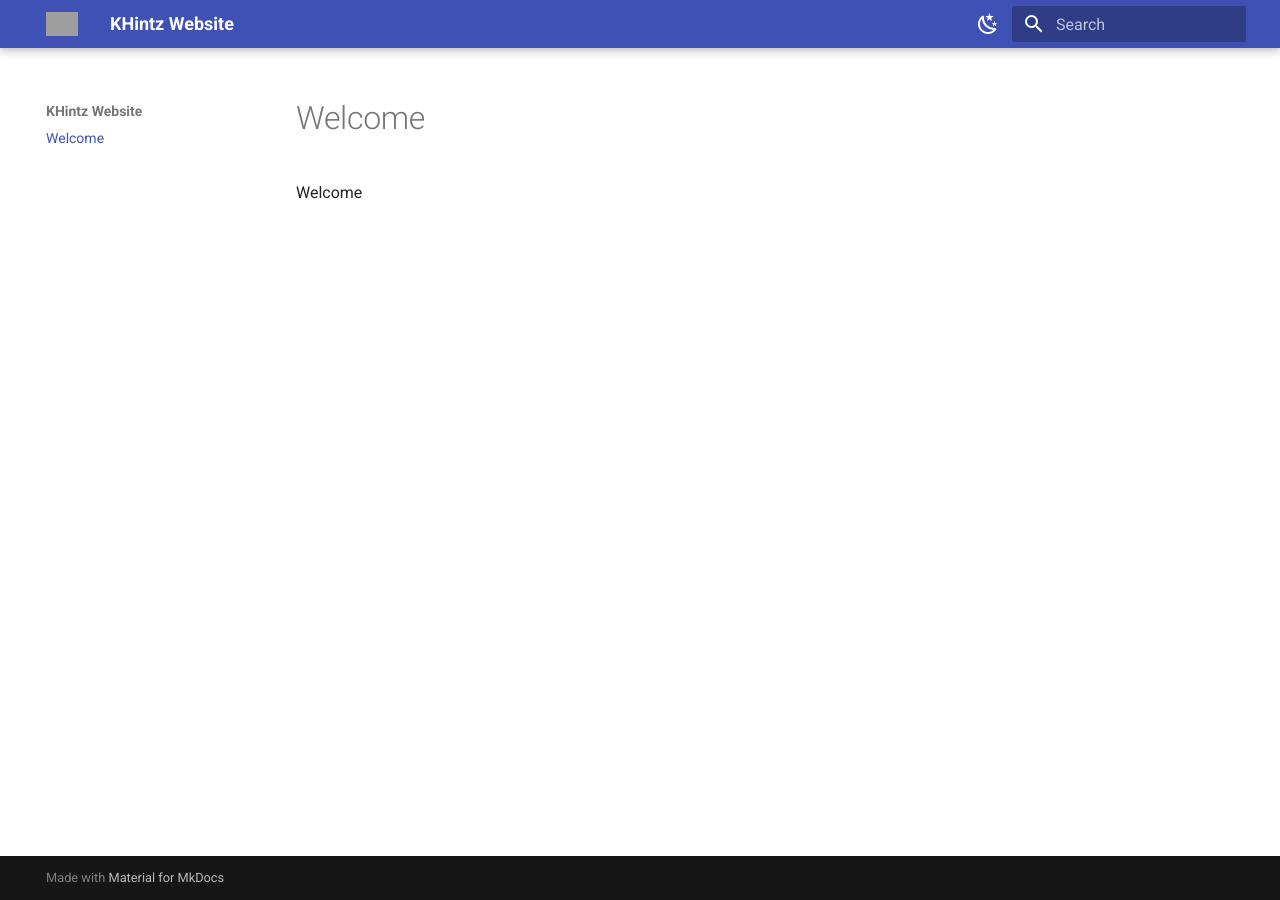
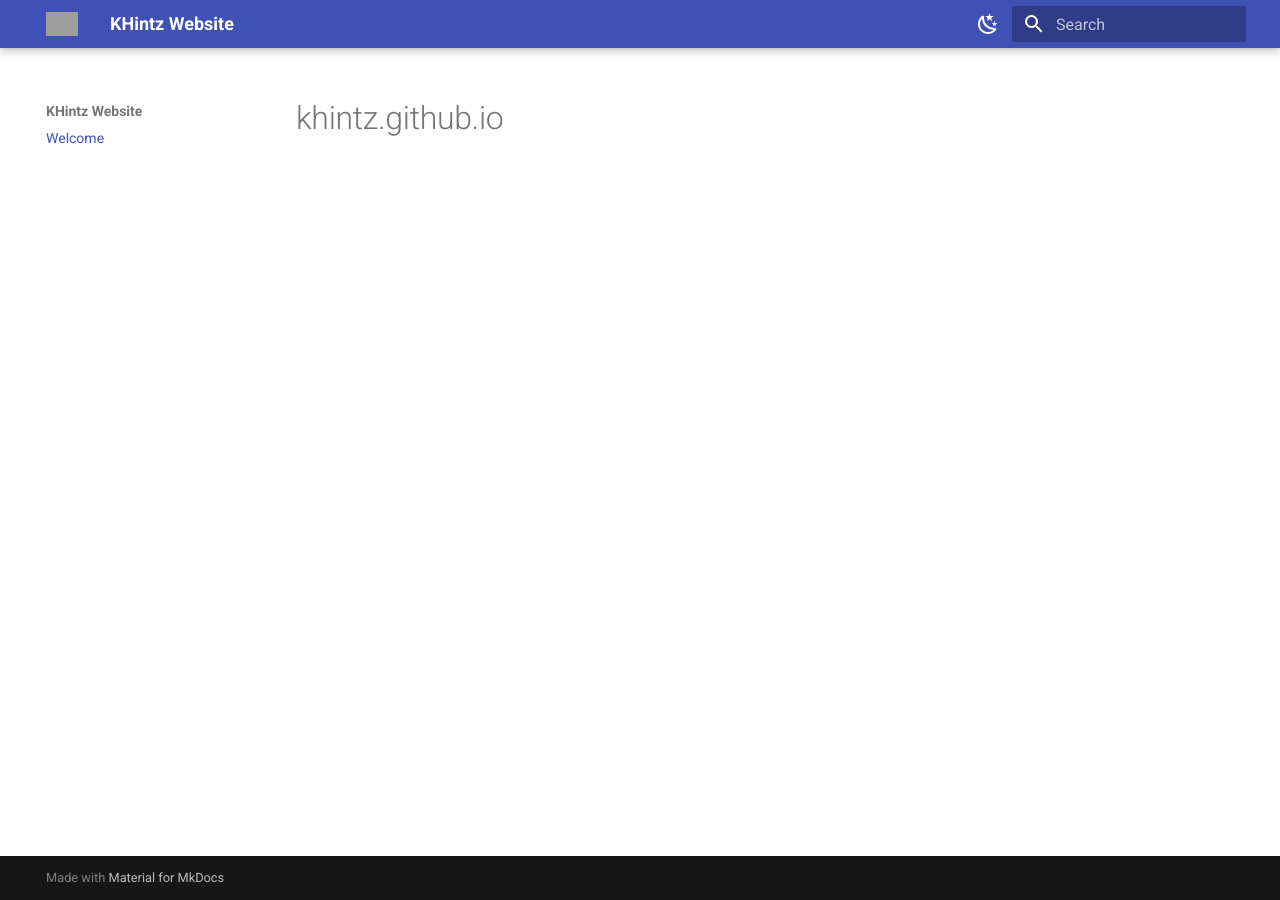
Before and after one commit to khintz/khintz.github.io, an MkDocs documentation site: the page built from docs/index.md, in a window 1280 px wide. Built offline with MkDocs 1.6.1 and Material for MkDocs 9.7.7, drawn with Linux system fonts in a browser that asks for light colours; comment, search, counter and statistics services are not loaded; grey boxes are pictures that could not be loaded.

Commit message:
update index file

```diff
--- a/docs/index.md
+++ b/docs/index.md
@@ -1 +1 @@
-Welcome
+# khintz.github.io
```
